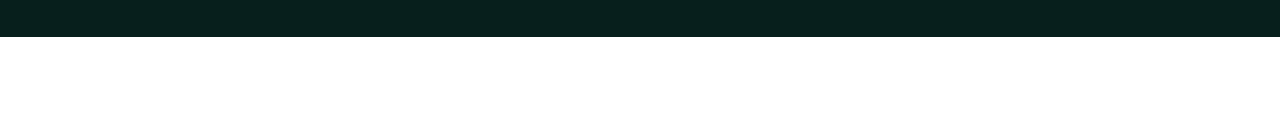
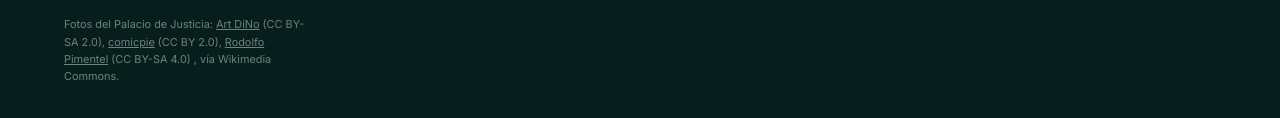
Before and after one commit to Gaabriell07/AG-Abogados-Consultores, an Astro site: page / in a window 1280 px wide. Shown: the part 7387-7505 px from the top of the page. Before the commit the page ends 7424 px from the top, so only its background shows below. Built offline with nearby package versions, Linux system fonts and the light colour scheme; Astro itself is replaced by a stand-in of ours.

Commit message:
Fotos del Palacio de Justicia de Lima en lugar de imágenes de EE.UU.; créditos
Co-Authored-By: Claude Opus 5.5 <noreply@anthropic.com>

```diff
--- a/src/data/site.ts
+++ b/src/data/site.ts
@@ -147,3 +147,10 @@ export const porque = {
     },
   ],
 };
+
+// Fotos con licencia Creative Commons que exigen dar crédito
+export const creditos = [
+  { autor: 'Art DiNo', licencia: 'CC BY-SA 2.0', url: 'https://commons.wikimedia.org/wiki/File:Palacio_de_Justicia._Lima,_Per%C3%BA.jpg' },
+  { autor: 'comicpie', licencia: 'CC BY 2.0', url: 'https://commons.wikimedia.org/wiki/File:Palacio_De_Justicia,_Lima,_Peru.jpg' },
+  { autor: 'Rodolfo Pimentel', licencia: 'CC BY-SA 4.0', url: 'https://commons.wikimedia.org/wiki/File:Lima_14_Palacio_de_Justicia.jpg' },
+];
--- a/src/pages/index.astro
+++ b/src/pages/index.astro
@@ -4,7 +4,7 @@ import Header from '../components/Header.astro';
 import Foto from '../components/Foto.astro';
 import Icon from '../components/Icon.astro';
 import {
-  firma, hero, nosotros, bandas, mapa, firmaBloque, cita, areas, profesionales, porque,
+  firma, hero, nosotros, bandas, mapa, firmaBloque, cita, areas, profesionales, porque, creditos,
 } from '../data/site';
 const year = new Date().getFullYear();
 ---
@@ -146,6 +146,13 @@ const year = new Date().getFullYear();
         <Icon name="whatsapp" size={16} /> Escríbenos por WhatsApp
       </a>
       <p class="copy">© {year} {firma.razonSocial}</p>
+      <p class="credits">
+        Fotos del Palacio de Justicia:{' '}
+        {creditos.map((c, i) => (
+          <>{i > 0 && ', '}<a href={c.url} target="_blank" rel="noopener">{c.autor}</a> ({c.licencia})</>
+        ))}
+        , vía Wikimedia Commons.
+      </p>
     </div>
     <div class="footer__right">
       <div>
@@ -294,6 +301,8 @@ const year = new Date().getFullYear();
   .border-button--light { display: inline-flex; align-items: center; gap: 0.55rem; }
   .border-button--light:hover { background: var(--off-white); color: var(--dark-green); border-color: var(--off-white); }
   .copy { margin-top: auto; opacity: 0.6; font-size: 0.78rem; }
+  .credits { opacity: 0.45; font-size: 0.68rem; margin-top: -1.4rem; max-width: 36ch; }
+  .credits a { text-decoration: underline; }
   .footer__right { display: grid; grid-template-columns: repeat(3, 1fr); gap: 2rem; }
   .footer h4 { font-size: 0.7rem; font-weight: 500; letter-spacing: 0.2em; text-transform: uppercase; margin: 0 0 0.8rem; opacity: 0.6; }
   .footer p + p { margin-top: 0.6rem; }
```
Also changed, not shown: public/images/banda-1.jpg, public/images/galeria-1.jpg, public/images/galeria-2.jpg, public/images/porque-4.jpg.
